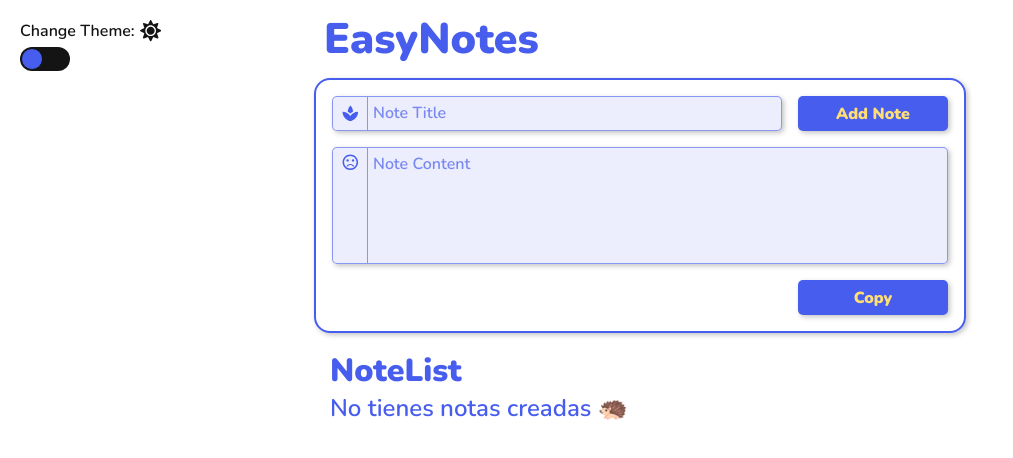
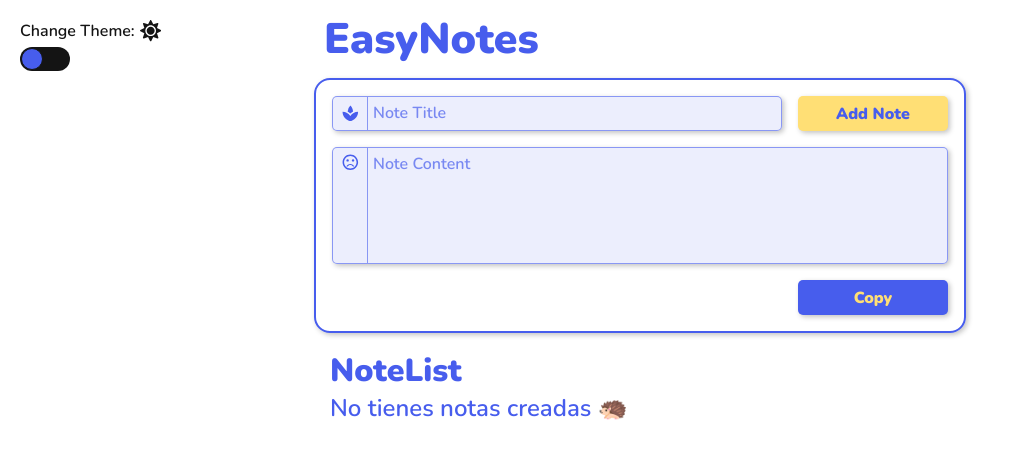
Before and after one commit to Geaglts/EasyNotes, a React app: page / in a window 1280 px wide. Shown: the top 458 px of the page, without its empty margins (0-1013 px from the left). Built offline with nearby package versions, Linux system fonts and the light colour scheme.

Commit message:
Dark mode v1

```diff
--- a/src/containers/AddNoteForm.tsx
+++ b/src/containers/AddNoteForm.tsx
@@ -47,7 +47,11 @@ function AddNoteForm() {
     <form onSubmit={handleSubmit} className="AddNoteForm">
       <div className="AddNoteForm__Title">
         <Input Icon={<MdSpa />} placeholder="Note Title" {...propsByName('title')} />
-        <Button type="submit" label="Add Note" style={CopyButtonStyles(darkTheme)} />
+        <Button
+          type="submit"
+          label="Add Note"
+          style={AddNoteButtonStyles(darkTheme)}
+        />
       </div>
       <TextArea placeholder="Note Content" rows={5} {...propsByName('content')} />
       <div className="AddNoteForm__CopyButton--container">
@@ -62,6 +66,21 @@ function AddNoteForm() {
 }
 
 // JS Styles
+const AddNoteButtonStyles: RenderCss = (darkTheme) => {
+  if (darkTheme) {
+    return {
+      backgroundColor: '#141414',
+      color: '#FFDF75',
+      border: '1px solid #ffdf75',
+    };
+  } else {
+    return {
+      color: '#475DED',
+      backgroundColor: '#FFDF75',
+    };
+  }
+};
+
 const CopyButtonStyles: RenderCss = (darkTheme) => {
   if (darkTheme) {
     return {
--- a/src/styles/Components/Note.scss
+++ b/src/styles/Components/Note.scss
@@ -12,7 +12,7 @@
     align-items: center;
     justify-content: space-between;
     padding-bottom: 1em;
-    border-bottom: 1px solid $gray;
+    border-bottom: 2px solid rgba($gray, 0.3);
 
     &--title {
       font-size: 16pt;
--- a/src/styles/index.scss
+++ b/src/styles/index.scss
@@ -13,7 +13,7 @@
 }
 
 ::-webkit-scrollbar-track {
-  background: #f1f1f1;
+  background: transparent;
 }
 
 ::-webkit-scrollbar-thumb {
```
